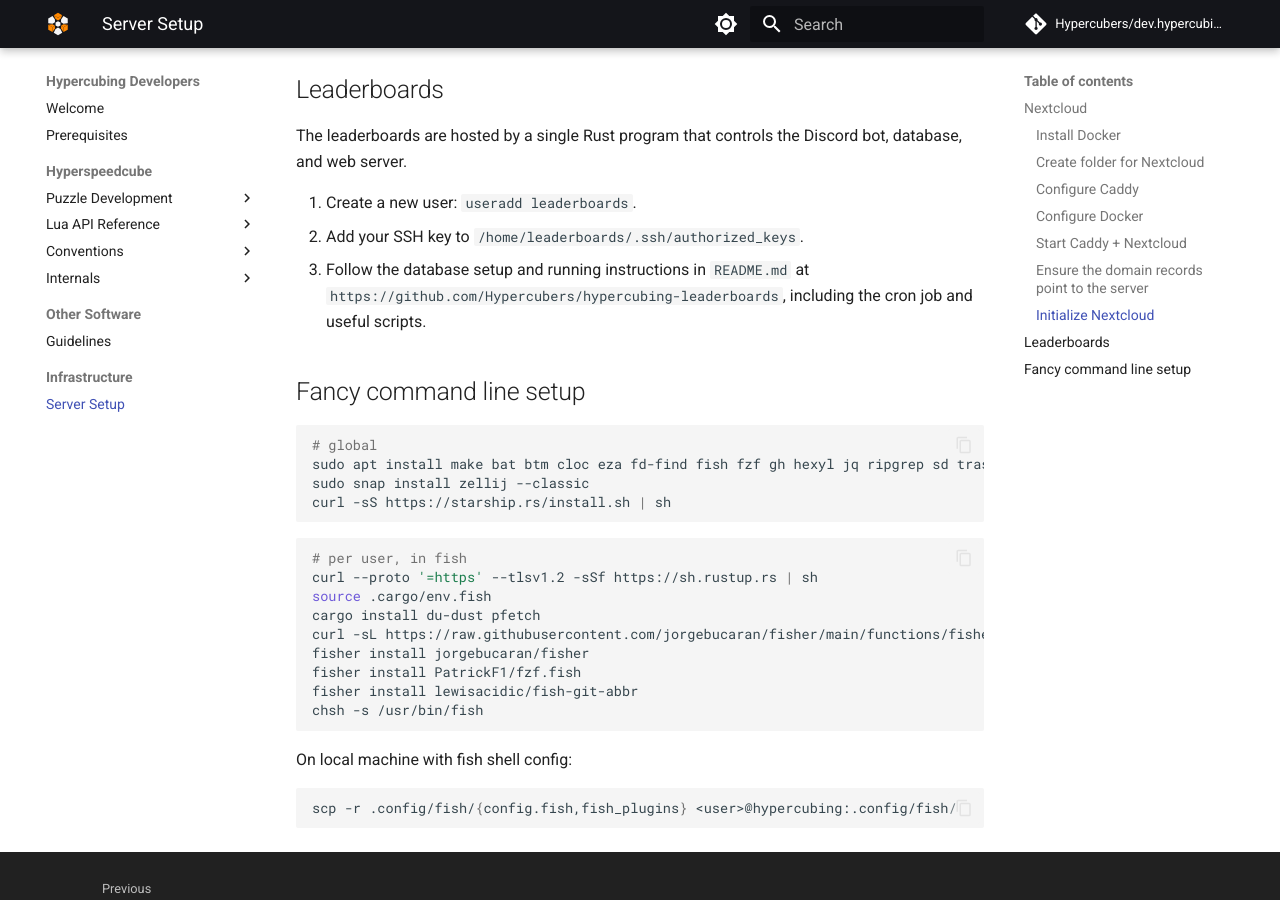
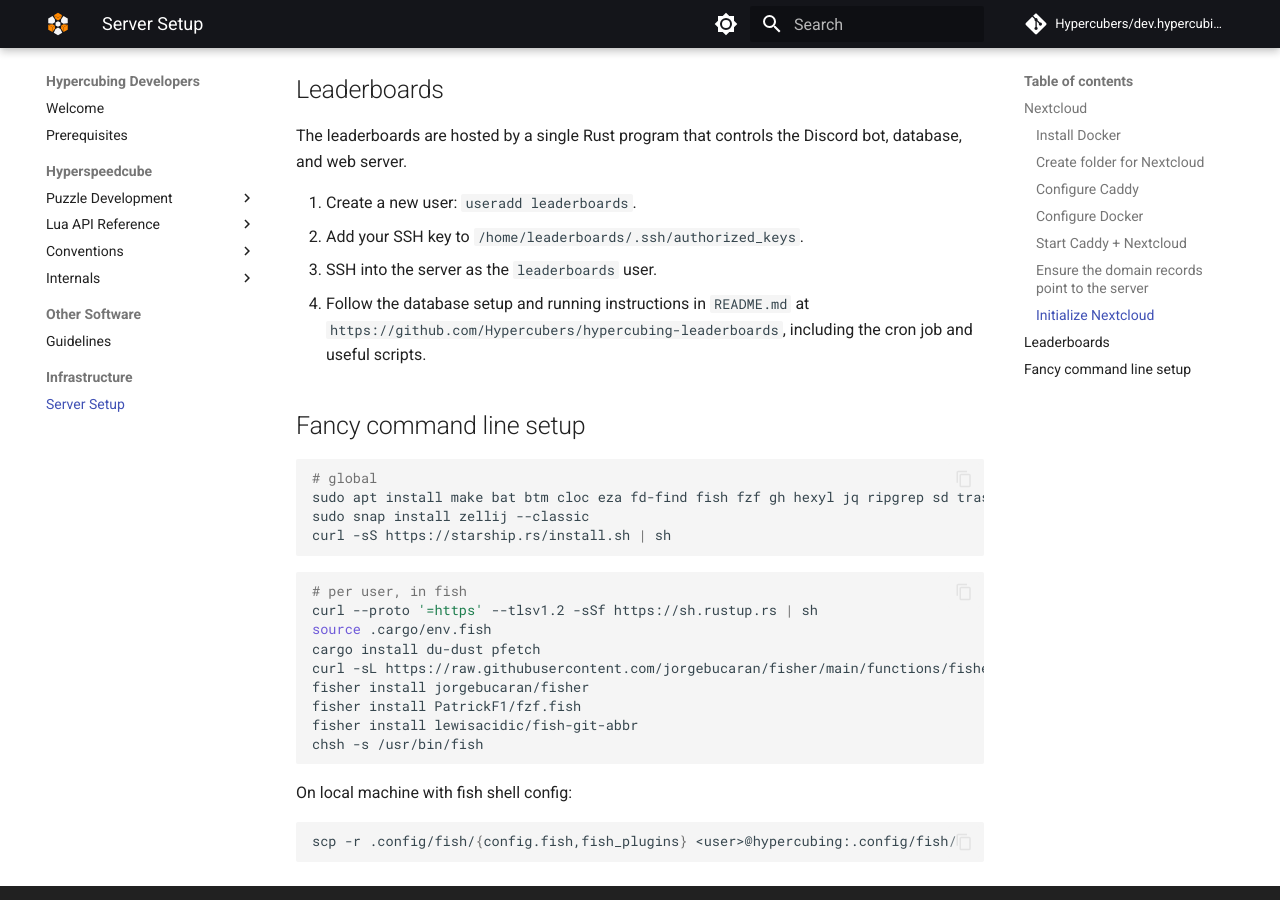
Before and after one commit to Hypercubers/dev.hypercubing.xyz, an MkDocs documentation site: the page built from docs/infrastructure/server.md, in a window 1280 px wide and 900 px high, scrolled down 4343 px. Built offline with MkDocs 1.6.1 and Material for MkDocs 9.7.7, drawn with Linux system fonts in a browser that asks for light colours; comment, search, counter and statistics services are not loaded.

Commit message:
Update server.md

```diff
--- a/docs/infrastructure/server.md
+++ b/docs/infrastructure/server.md
@@ -178,7 +178,8 @@ The leaderboards are hosted by a single Rust program that controls the Discord b
 
 1. Create a new user: `useradd leaderboards`.
 2. Add your SSH key to `/home/leaderboards/.ssh/authorized_keys`.
-3. Follow the database setup and running instructions in `README.md` at `https://github.com/Hypercubers/hypercubing-leaderboards`, including the cron job and useful scripts.
+3. SSH into the server as the `leaderboards` user.
+4. Follow the database setup and running instructions in `README.md` at `https://github.com/Hypercubers/hypercubing-leaderboards`, including the cron job and useful scripts.
 
 ## Fancy command line setup
 
```
